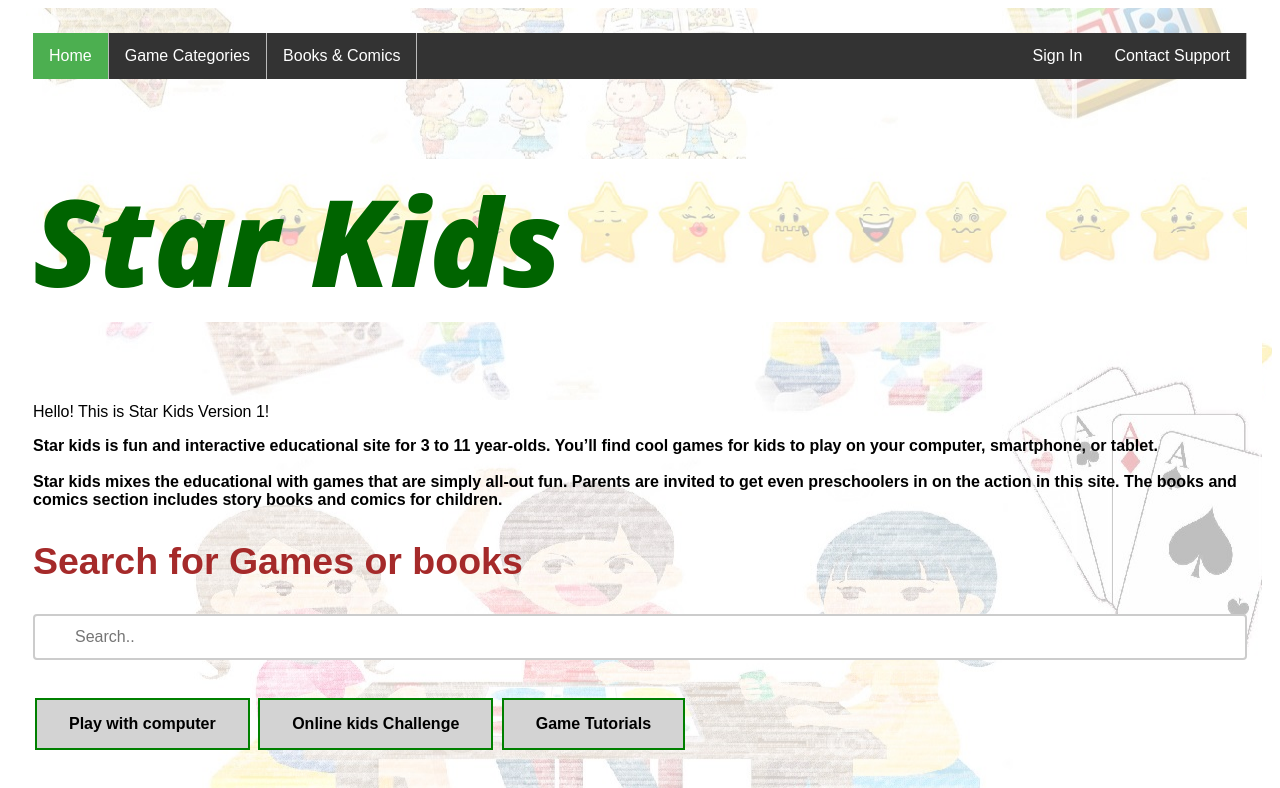
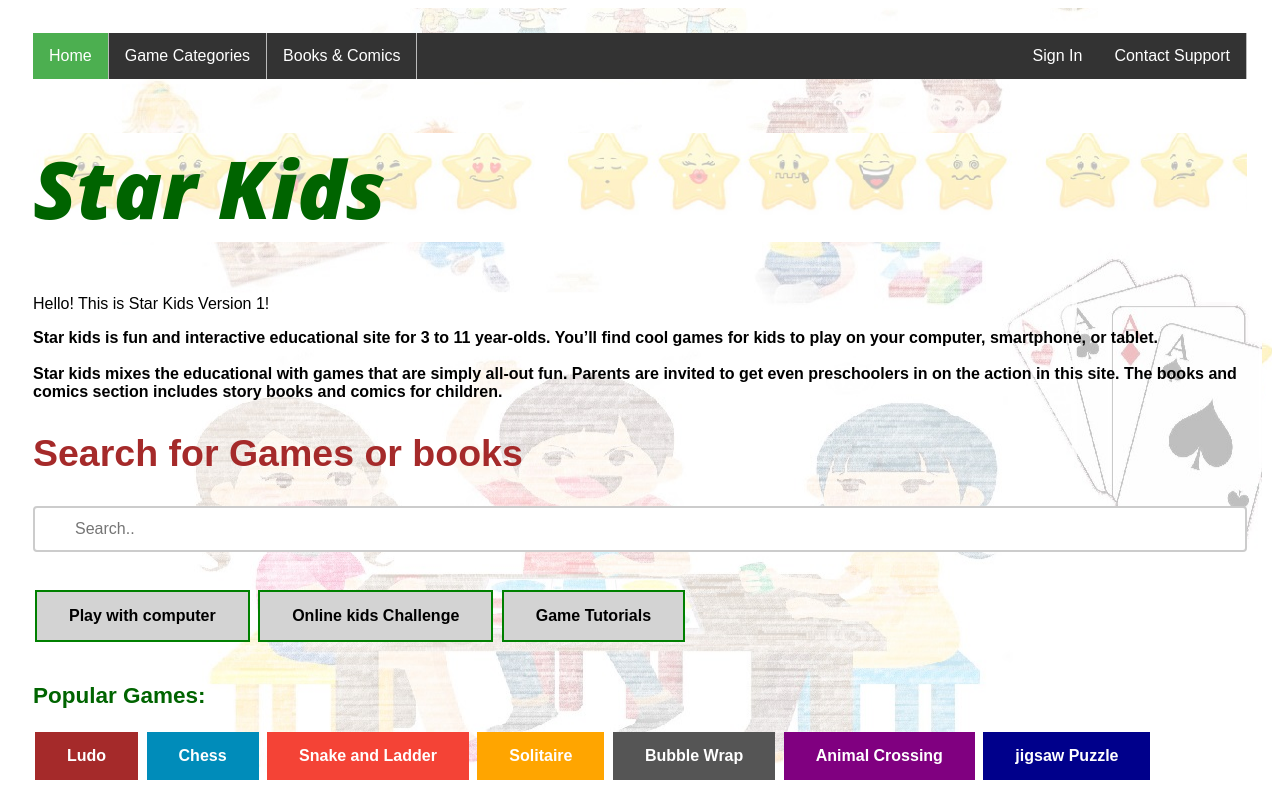
Before and after one commit to Mahitha86/Udacity_Project-5, a plain HTML site: page capstone/index.html in a window 1280 px wide. Shown: the top 788 px of the page. Drawn offline with Linux system fonts and the light colour scheme.

Commit message:
Capstone-Final

```diff
--- a/capstone/mystyle.css
+++ b/capstone/mystyle.css
@@ -56,11 +56,11 @@ header.myheadsimple2 {
 }
 
 header.myhead {
-  margin-bottom: 30px;
+  margin-bottom: 10px;
   background: no-repeat center center;
   background-color: #868e96;
   color: darkgreen;
-  font-size: 60px;
+  font-size: 40px;
   font-style: oblique;
   background-attachment: scroll;
   position: relative;
```
Also changed, not shown: Url.txt (added), 2 other files.
